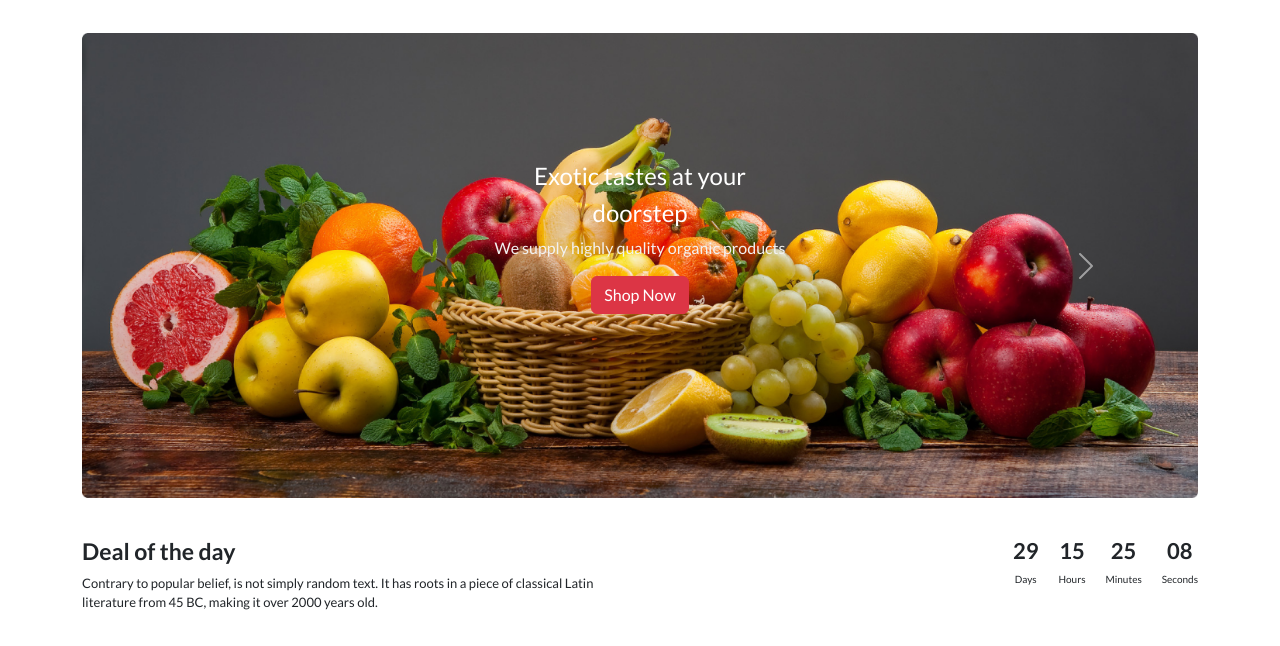
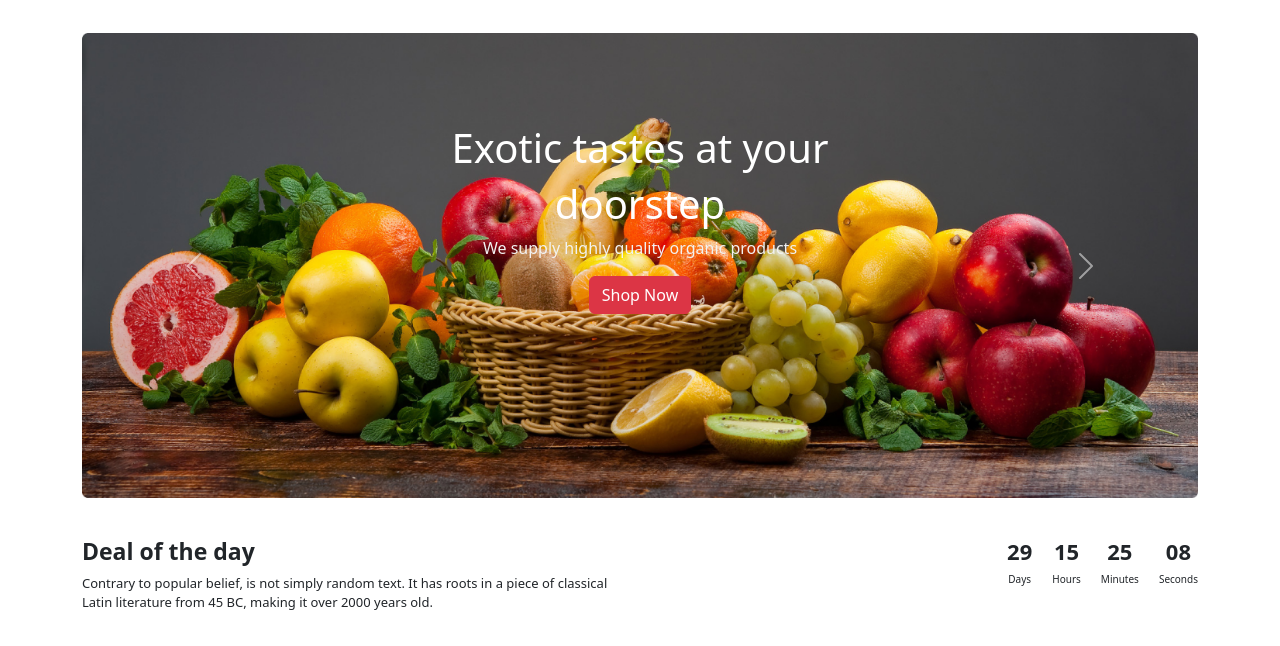
Before and after one commit to sarker32/Fruit-Brust, a plain HTML site: page index.html in a window 1280 px wide. Shown: the part 95-741 px from the top of the page. Drawn offline with nearby package versions, Linux system fonts and the light colour scheme; files whose address does not match are found by name.

Commit message:
Now landing is ready

```diff
--- a/index.html
+++ b/index.html
@@ -5,23 +5,19 @@
     <meta charset="UTF-8">
     <meta name="viewport" content="width=device-width, initial-scale=1.0">
     <title>Fruit Burst</title>
+
+    <!-- bootstrap cdn -->
     <link href="https://cdn.jsdelivr.net/npm/bootstrap@5.3.0/dist/css/bootstrap.min.css" rel="stylesheet"
         integrity="sha384-9ndCyUaIbzAi2FUVXJi0CjmCapSmO7SnpJef0486qhLnuZ2cdeRhO02iuK6FUUVM" crossorigin="anonymous">
+
+    <!-- font awesome -->
     <link rel="stylesheet" href="https://cdnjs.cloudflare.com/ajax/libs/font-awesome/4.7.0/css/font-awesome.min.css">
 
     <link rel="stylesheet" href="./style.css">
-    <link rel="preconnect" href="https://fonts.googleapis.com">
-    <link rel="preconnect" href="https://fonts.gstatic.com" crossorigin>
-    <link href="https://fonts.googleapis.com/css2?family=Lato:wght@400;700;900&display=swap" rel="stylesheet">
-    <style>
-        .font-family{
-            font-family: 'Lato', sans-serif;
-        }
-    </style>
 
 </head>
 
-<body class="font-family">
+<body>
     <!-- header section start here -->
 
     <div class="container">
@@ -66,6 +62,11 @@
                 </div>
             </div>
         </nav>
+
+        <!-- header section end here -->
+
+        <!-- banner section start here -->
+
         <div class="bannerStyle">
             <div id="carouselExampleIndicators" class="carousel slide">
 
@@ -73,10 +74,10 @@
                     <div class="carousel-item active">
                         <img src="./images/banner1.png" class="d-block w-100" alt="...">
                         <div class="carousel-caption d-none d-md-block">
-                            <h4>Exotic tastes at your <h4>
+                            <h5>Exotic tastes at your <h5>
                                     doorstep
-                                </h4>
-                            </h4>
+                                </h5>
+                            </h5>
                             <p>We supply highly quality organic products</p>
                             <button class="btn btn-danger">Shop Now</button>
                         </div>
```
